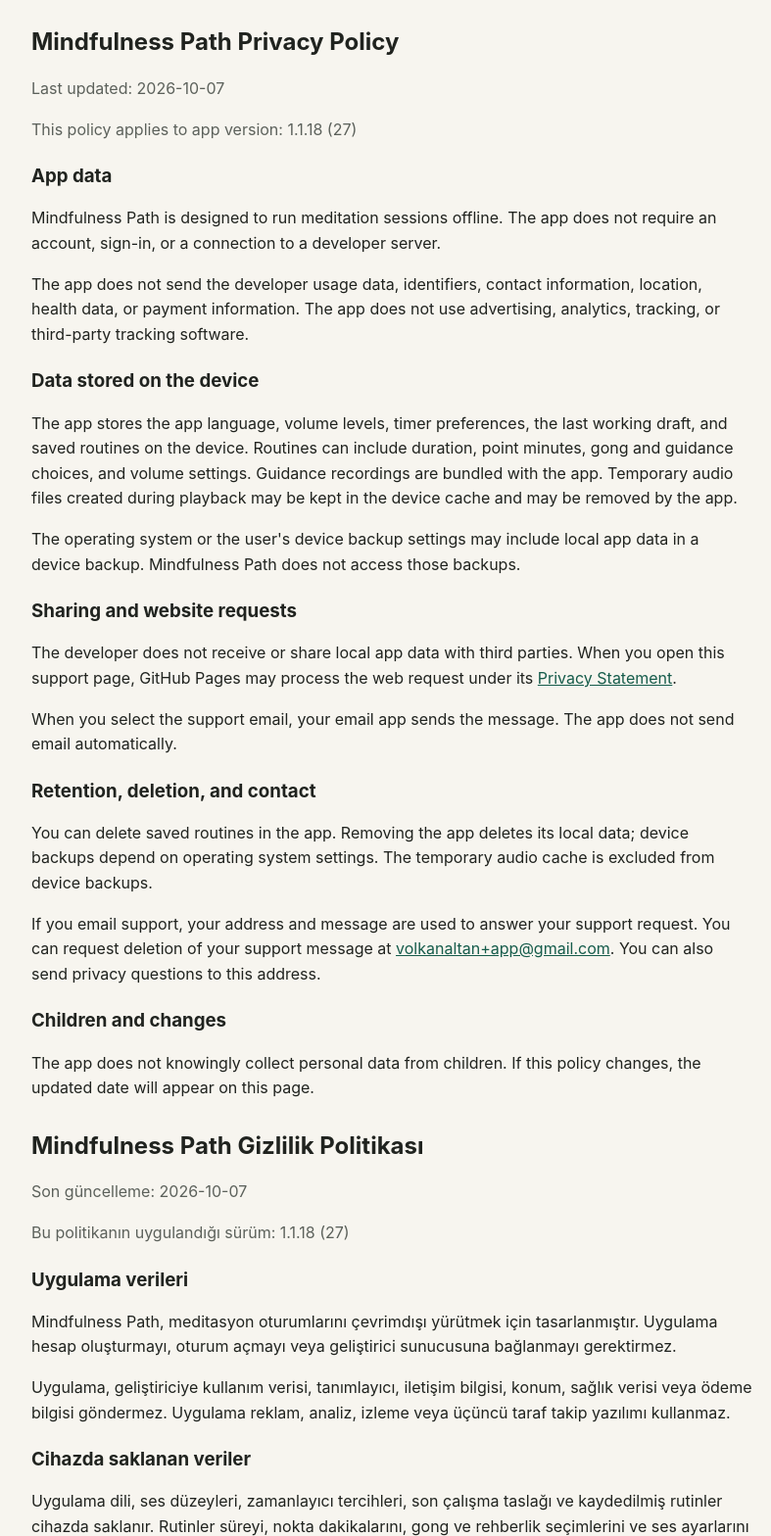
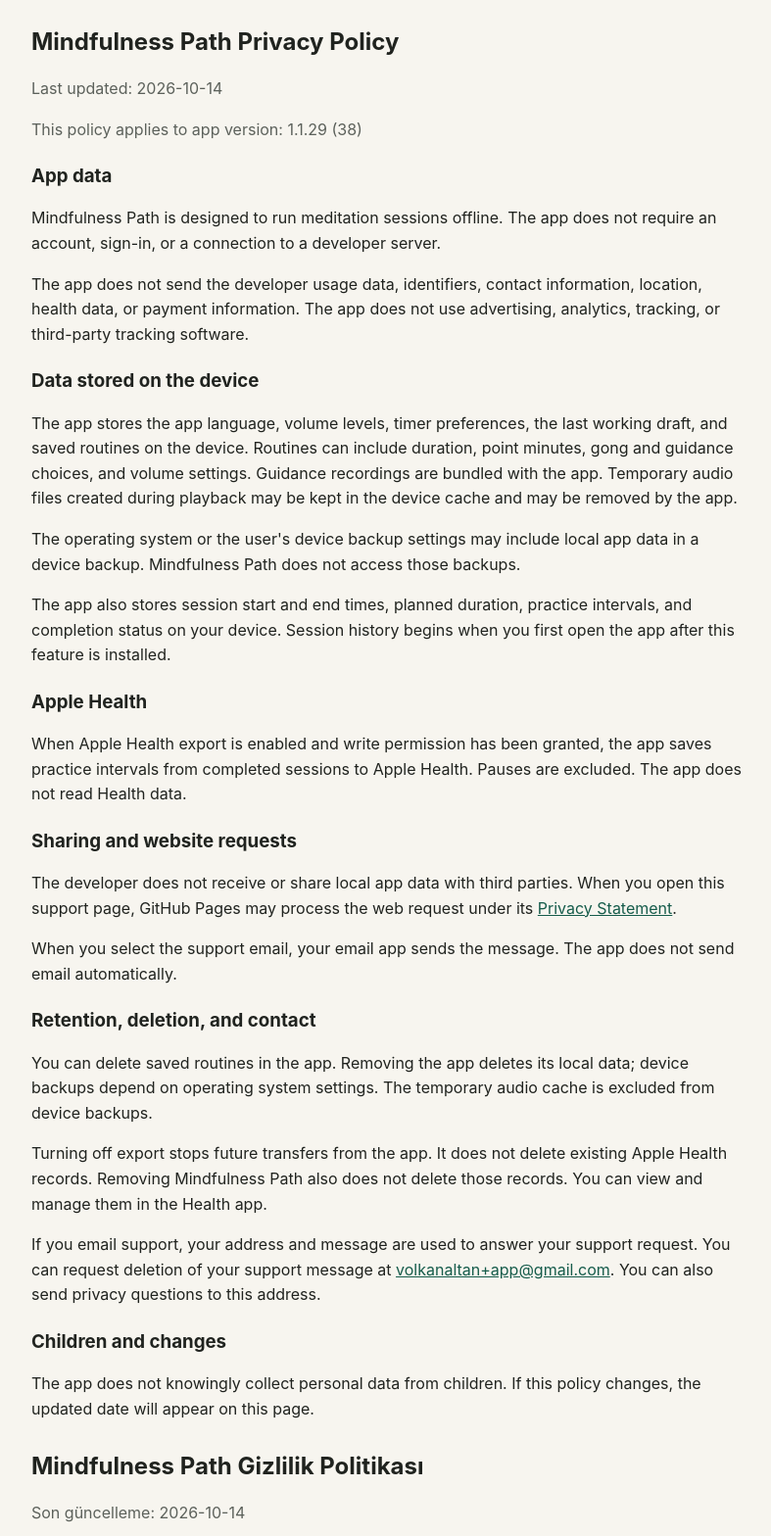
Before and after one commit to volkan/mindfulness-path-support, a plain HTML site: page privacy/index.html in a window 1280 px wide. Shown: the part 258-1826 px from the top of the page at 98% size, without its empty margins (240-1027 px from the left). Drawn offline with Linux system fonts and the light colour scheme.

Commit message:
docs: update privacy for version 1.1.29

```diff
--- a/privacy/index.html
+++ b/privacy/index.html
@@ -21,42 +21,52 @@
 
   <section id="en" lang="en" aria-labelledby="en-title">
     <h2 id="en-title">Mindfulness Path Privacy Policy</h2>
-    <p class="muted">Last updated: 2026-10-07</p>
-    <p class="muted">This policy applies to app version: 1.1.18 (27)</p>
+    <p class="muted">Last updated: 2026-10-14</p>
+    <p class="muted">This policy applies to app version: 1.1.29 (38)</p>
     <h3>App data</h3>
     <p>Mindfulness Path is designed to run meditation sessions offline. The app does not require an account, sign-in, or a connection to a developer server.</p>
     <p>The app does not send the developer usage data, identifiers, contact information, location, health data, or payment information. The app does not use advertising, analytics, tracking, or third-party tracking software.</p>
     <h3>Data stored on the device</h3>
     <p>The app stores the app language, volume levels, timer preferences, the last working draft, and saved routines on the device. Routines can include duration, point minutes, gong and guidance choices, and volume settings. Guidance recordings are bundled with the app. Temporary audio files created during playback may be kept in the device cache and may be removed by the app.</p>
     <p>The operating system or the user's device backup settings may include local app data in a device backup. Mindfulness Path does not access those backups.</p>
+    <p>The app also stores session start and end times, planned duration, practice intervals, and completion status on your device. Session history begins when you first open the app after this feature is installed.</p>
+    <h3>Apple Health</h3>
+    <p>When Apple Health export is enabled and write permission has been granted, the app saves practice intervals from completed sessions to Apple Health. Pauses are excluded. The app does not read Health data.</p>
     <h3>Sharing and website requests</h3>
     <p>The developer does not receive or share local app data with third parties. When you open this support page, GitHub Pages may process the web request under its <a href="https://docs.github.com/en/site-policy/privacy-policies/github-privacy-statement">Privacy Statement</a>.</p>
     <p>When you select the support email, your email app sends the message. The app does not send email automatically.</p>
     <h3>Retention, deletion, and contact</h3>
     <p>You can delete saved routines in the app. Removing the app deletes its local data; device backups depend on operating system settings. The temporary audio cache is excluded from device backups.</p>
+    <p>Turning off export stops future transfers from the app. It does not delete existing Apple Health records. Removing Mindfulness Path also does not delete those records. You can view and manage them in the Health app.</p>
     <p>If you email support, your address and message are used to answer your support request. You can request deletion of your support message at <a href="mailto:volkanaltan+app@gmail.com">volkanaltan+app@gmail.com</a>. You can also send privacy questions to this address.</p>
     <h3>Children and changes</h3>
     <p>The app does not knowingly collect personal data from children. If this policy changes, the updated date will appear on this page.</p>
+
   </section>
 
   <section id="tr" lang="tr" aria-labelledby="tr-title">
     <h2 id="tr-title">Mindfulness Path Gizlilik Politikası</h2>
-    <p class="muted">Son güncelleme: 2026-10-07</p>
-    <p class="muted">Bu politikanın uygulandığı sürüm: 1.1.18 (27)</p>
+    <p class="muted">Son güncelleme: 2026-10-14</p>
+    <p class="muted">Bu politikanın uygulandığı sürüm: 1.1.29 (38)</p>
     <h3>Uygulama verileri</h3>
     <p>Mindfulness Path, meditasyon oturumlarını çevrimdışı yürütmek için tasarlanmıştır. Uygulama hesap oluşturmayı, oturum açmayı veya geliştirici sunucusuna bağlanmayı gerektirmez.</p>
     <p>Uygulama, geliştiriciye kullanım verisi, tanımlayıcı, iletişim bilgisi, konum, sağlık verisi veya ödeme bilgisi göndermez. Uygulama reklam, analiz, izleme veya üçüncü taraf takip yazılımı kullanmaz.</p>
     <h3>Cihazda saklanan veriler</h3>
     <p>Uygulama dili, ses düzeyleri, zamanlayıcı tercihleri, son çalışma taslağı ve kaydedilmiş rutinler cihazda saklanır. Rutinler süreyi, nokta dakikalarını, gong ve rehberlik seçimlerini ve ses ayarlarını içerebilir. Rehberli sesler uygulama paketine dahildir. Oynatma sırasında oluşturulan geçici ses dosyaları cihaz önbelleğinde tutulabilir ve uygulama tarafından silinebilir.</p>
     <p>İşletim sistemi veya kullanıcının cihaz yedekleme ayarları yerel uygulama verilerini cihaz yedeğine dahil edebilir. Mindfulness Path bu yedeklere erişmez.</p>
+    <p>Uygulama ayrıca seans başlangıç ve bitiş zamanlarını, planlanan süreyi, meditasyon aralıklarını ve tamamlanma durumunu cihazında saklar. Seans geçmişi, bu özellik yüklendikten sonra uygulamayı ilk açtığında tutulmaya başlar.</p>
+    <h3>Apple Sağlık</h3>
+    <p>Apple Sağlık aktarımı etkin ve yazma izni verilmişse uygulama, tamamlanan seansların meditasyon aralıklarını Apple Sağlık’a kaydeder. Duraklamalar dahil edilmez. Uygulama Sağlık verilerini okumaz.</p>
     <h3>Paylaşım ve web sitesi</h3>
     <p>Uygulama geliştiricisi yerel uygulama verilerini almaz veya üçüncü taraflarla paylaşmaz. Bu destek sayfasını açtığında GitHub Pages, web isteğini kendi <a href="https://docs.github.com/en/site-policy/privacy-policies/github-privacy-statement">Gizlilik Bildirimi</a> kapsamında işleyebilir.</p>
     <p>Destek e-postasını seçersen mesajı senin e-posta uygulaman gönderir. Uygulama kendiliğinden e-posta göndermez.</p>
     <h3>Saklama, silme ve iletişim</h3>
     <p>Kaydedilmiş rutinlerini uygulamada silebilirsin. Uygulamayı kaldırmak cihazdaki uygulama verilerini siler; cihaz yedekleri işletim sisteminin ayarlarına bağlıdır. Geçici ses önbelleği cihaz yedeğine dahil edilmez.</p>
+    <p>Aktarımı kapatmak uygulamanın yeni kayıtları Apple Sağlık’a göndermesini durdurur; mevcut Apple Sağlık kayıtlarını silmez. Mindfulness Path’i kaldırmak da bu kayıtları silmez. Sağlık kayıtlarını Sağlık uygulamasında görüntüleyip yönetebilirsin.</p>
     <p>Destek için e-posta gönderirsen adresin ve mesajın destek isteğini yanıtlamak için kullanılır. Destek mesajının silinmesini <a href="mailto:volkanaltan+app@gmail.com">volkanaltan+app@gmail.com</a> adresinden isteyebilirsin. Gizlilik sorularını da bu adrese gönderebilirsin.</p>
     <h3>Çocuklar ve değişiklikler</h3>
     <p>Uygulama bilerek çocuklardan kişisel veri toplamaz. Bu politika değişirse güncel tarih bu sayfada gösterilir.</p>
+
   </section>
 
   <footer>
```
